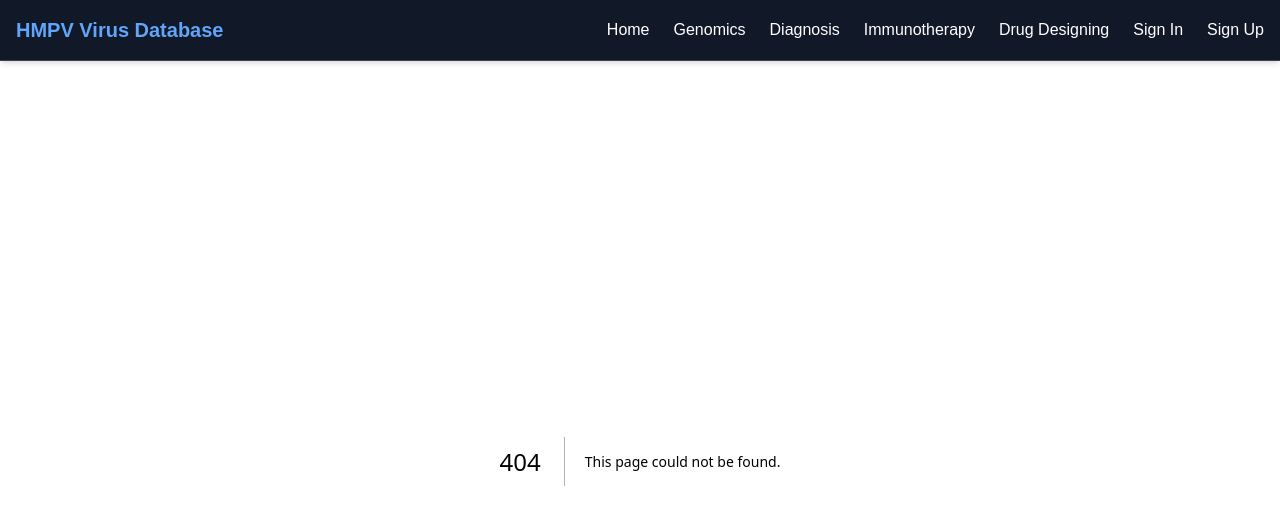
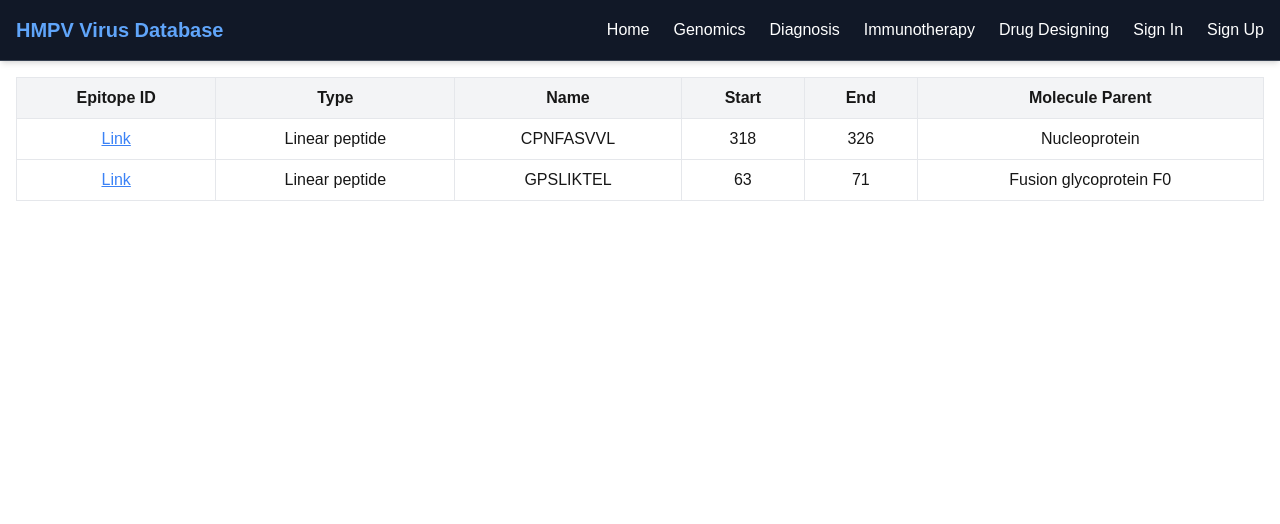
Before and after one commit to RaghavRanjeet/HMPV, a Next.js app in the folder mini_project/: page /epitope in a window 1280 px wide. Before the commit this address had no page. Shown: the top 524 px of the page. Built offline with nearby package versions, Linux system fonts and the light colour scheme.

Commit message:
Update Homepage links and add new Epitope page with data table

```diff
--- a/mini_project/src/app/Home/page.jsx
+++ b/mini_project/src/app/Home/page.jsx
@@ -79,7 +79,7 @@ const Homepage = () => {
               <li><Link href="/proteomics" className="text-blue-400 hover:underline">Proteomics</Link></li>
               <li><Link href="/immunotherapy" className="text-blue-400 hover:underline">Immunotherapy</Link></li>
               <li><Link href="/peptide-therapeutics" className="text-blue-400 hover:underline">Peptide-Based Therapeutics</Link></li>
-              <li><Link href="/drug-designing" className="text-blue-400 hover:underline">Drug Designing</Link></li>
+              <li><Link href="/epitope" className="text-blue-400 hover:underline">Epitope </Link></li>
             </ul>
           </Section>
           <Section title="Research" className="section">
--- /dev/null
+++ b/mini_project/src/app/epitope/page.jsx
@@ -0,0 +1,56 @@
+import React from "react";
+
+const data = [
+  {
+    "Epitope ID": "http://www.iedb.org/epitope/6813",
+    "Epitope": "Linear peptide",
+    "Epitope.1": "CPNFASVVL",
+    "Epitope.2": "318",
+    "Epitope.3": "326",
+    "Epitope.4": "Nucleoprotein"
+  },
+  {
+    "Epitope ID": "http://www.iedb.org/epitope/21782",
+    "Epitope": "Linear peptide",
+    "Epitope.1": "GPSLIKTEL",
+    "Epitope.2": "63",
+    "Epitope.3": "71",
+    "Epitope.4": "Fusion glycoprotein F0"
+  }
+  // Additional data items omitted for brevity
+];
+
+export default function EpitopeTable() {
+  return (
+    <div className="p-4">
+      <table className="w-full border border-gray-300">
+        <thead>
+          <tr className="bg-gray-100">
+            <th className="border px-4 py-2">Epitope ID</th>
+            <th className="border px-4 py-2">Type</th>
+            <th className="border px-4 py-2">Name</th>
+            <th className="border px-4 py-2">Start</th>
+            <th className="border px-4 py-2">End</th>
+            <th className="border px-4 py-2">Molecule Parent</th>
+          </tr>
+        </thead>
+        <tbody>
+          {data.map((item, index) => (
+            <tr key={index} className="text-center">
+              <td className="border px-4 py-2">
+                <a href={item["Epitope ID"]} className="text-blue-500 underline">
+                  Link
+                </a>
+              </td>
+              <td className="border px-4 py-2">{item["Epitope"]}</td>
+              <td className="border px-4 py-2">{item["Epitope.1"]}</td>
+              <td className="border px-4 py-2">{item["Epitope.2"]}</td>
+              <td className="border px-4 py-2">{item["Epitope.3"]}</td>
+              <td className="border px-4 py-2">{item["Epitope.4"]}</td>
+            </tr>
+          ))}
+        </tbody>
+      </table>
+    </div>
+  );
+}
```
